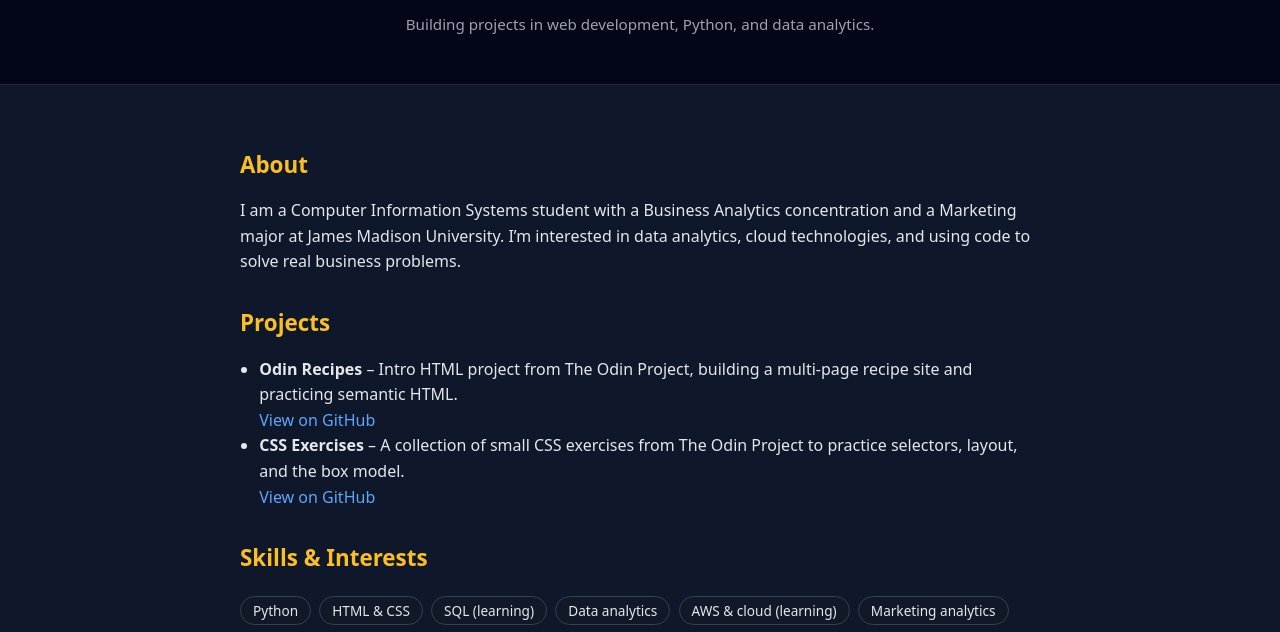
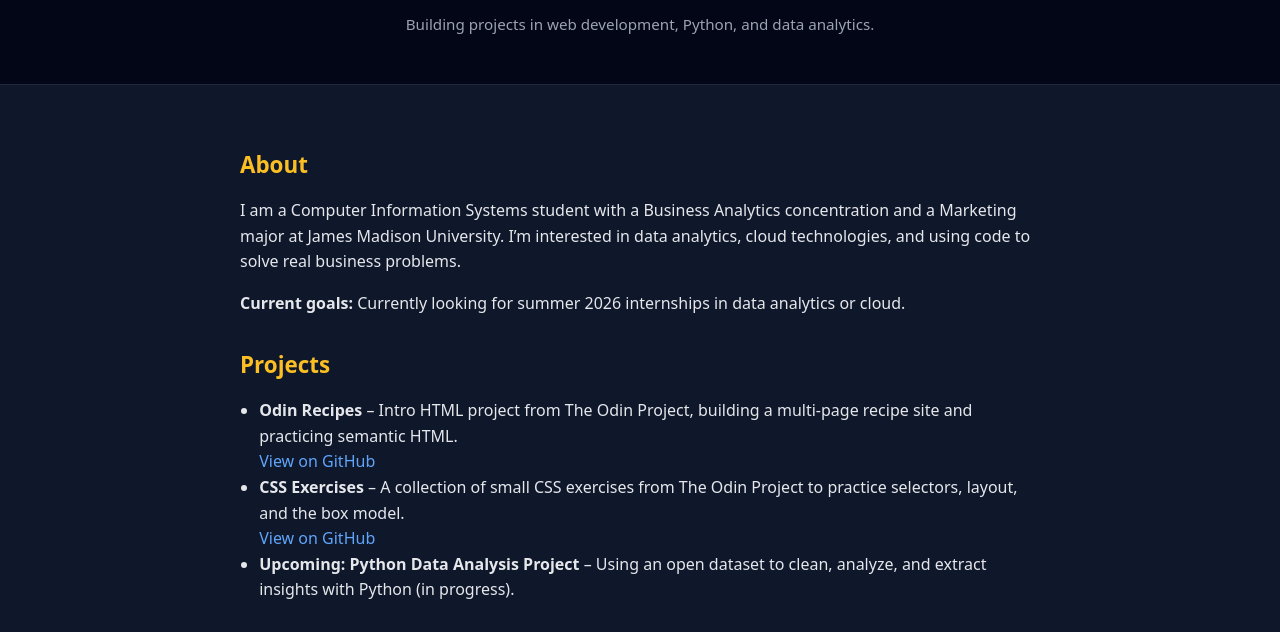
Before and after one commit to yrgomar/yrgomar.github.io, a plain HTML site: page index.html in a window 1280 px wide. Shown: the part 139-771 px from the top of the page. Drawn offline with Linux system fonts and the light colour scheme.

Commit message:
Add current goals and upcoming project details

```diff
--- a/index.html
+++ b/index.html
@@ -89,6 +89,12 @@
         and a Marketing major at James Madison University. I’m interested in data analytics,
         cloud technologies, and using code to solve real business problems.
       </p>
+
+      <p>
+  <strong>Current goals:</strong> Currently looking for summer 2026 internships in
+  data analytics or cloud.
+</p>
+
     </section>
 
     <section class="section">
@@ -110,6 +116,11 @@
             View on GitHub
           </a>
         </li>
+        <li>
+  <strong>Upcoming: Python Data Analysis Project</strong> – Using an open dataset
+  to clean, analyze, and extract insights with Python (in progress).
+</li>
+
         <!-- Add new projects here as you create them -->
       </ul>
     </section>
```
